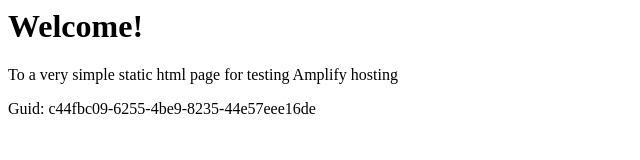
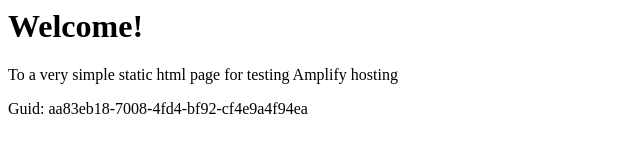
Before and after one commit to aws-aemilia-arn/Github-PR-Commit-Integration-Test-DoNotTouch-GithubWebhookPreviewCanaryTest-v1-preprod-eu-north-1, a website: page src/index.html in a window 1280 px wide. Shown: the full height of the page, 0-640 px from the left. Drawn offline with Linux system fonts and the light colour scheme.

Commit message:
commit from integ tests

```diff
--- a/src/index.html
+++ b/src/index.html
@@ -12,6 +12,6 @@
 <body>
     <h1>Welcome!</h1>
     <p>To a very simple static html page for testing Amplify hosting</p>
-    <p>Guid: c44fbc09-6255-4be9-8235-44e57eee16de</p></body>
+    <p>Guid: aa83eb18-7008-4fd4-bf92-cf4e9a4f94ea</p></body>
 
 </html>
```
